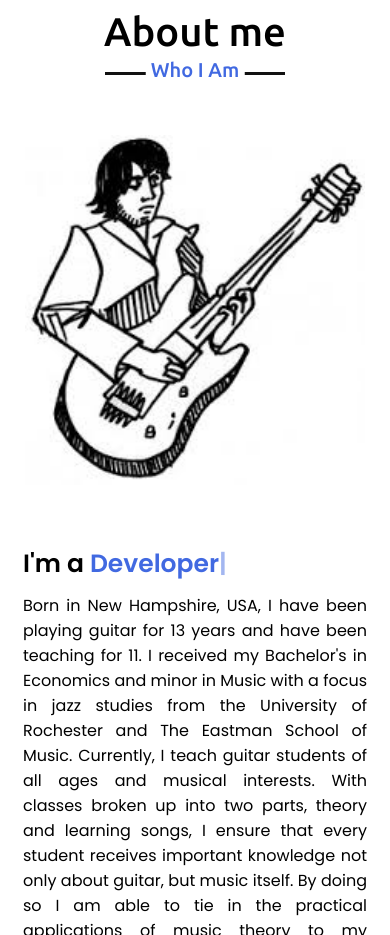
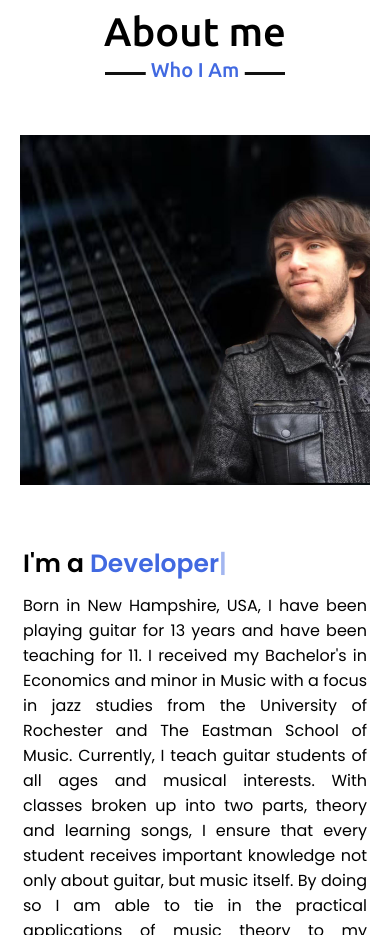
Before and after one commit to MusicJunkyREZ/reidzuckerman, a website: page public/index.html in a window 390 px wide. Shown: the part 920-1855 px from the top of the page. Drawn offline with nearby package versions, Linux system fonts and the light colour scheme.

Commit message:
test mobile photo

```diff
--- a/public/index.html
+++ b/public/index.html
@@ -57,7 +57,7 @@
             <h2 class="title">About me</h2>
             <div class="about-content">
                 <div class="column left">
-                    <img src="./images/RezAnimated.jpg" alt="">
+                    <img src="./images/main.jpg" alt="">
                 </div>
                 <div class="column right">
                     <div class="text">I'm a <span class="typing-2"></span></div>
```
